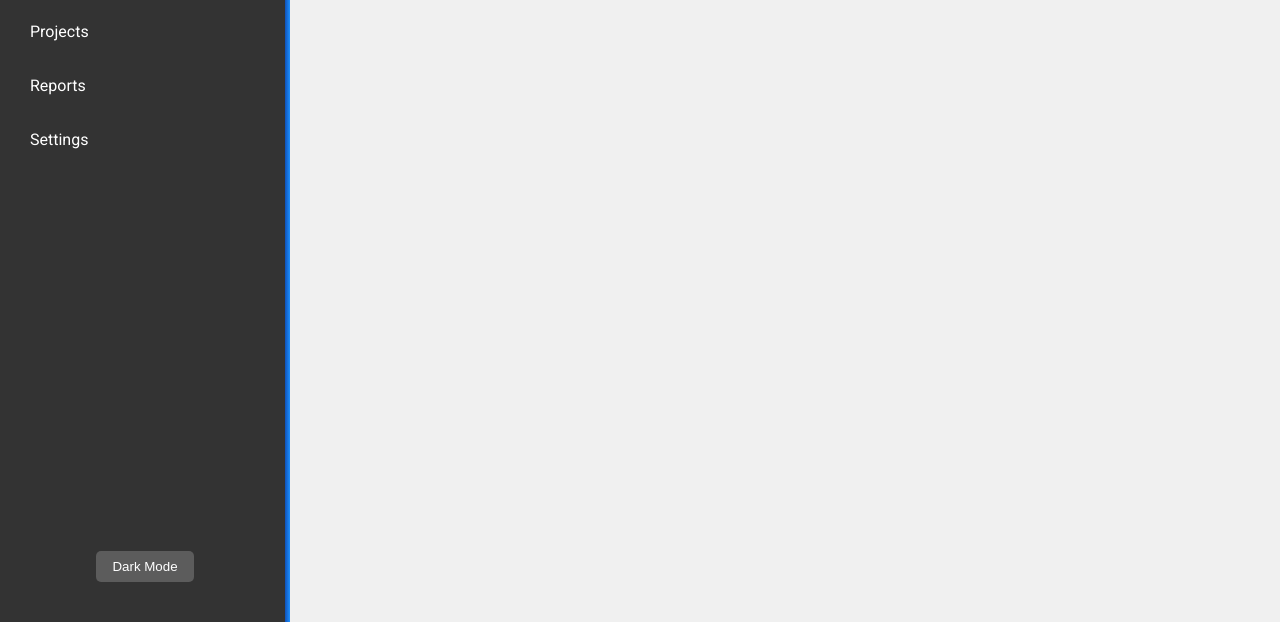
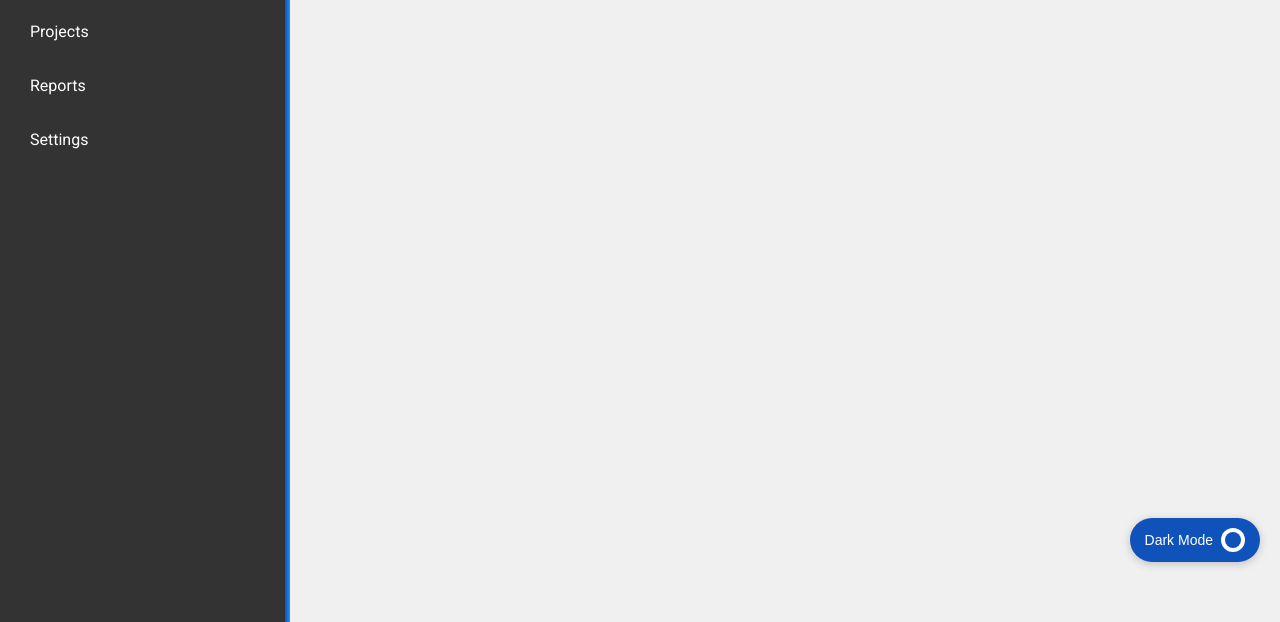
Before and after one commit to OcularGG/octoparency, a website: page pages/index.html in a window 1280 px wide. Shown: the part 218-840 px from the top of the page. Drawn offline with Linux system fonts and the light colour scheme.

Commit message:
v1.1.4.0

```diff
--- a/assets/css/styles.css
+++ b/assets/css/styles.css
@@ -94,25 +94,85 @@ body.dark-mode {
     background-color: rgba(255, 255, 255, 0.1);
 }
 
+/* Remove the old theme toggle from sidebar */
 .theme-toggle {
-    margin-top: auto;
-    margin-bottom: 20px;
-    width: 100%;
-    text-align: center;
+    display: none;
 }
 
-.theme-toggle button {
-    background-color: rgba(255, 255, 255, 0.2);
+/* New floating theme toggle */
+.theme-toggle-floating {
+    position: fixed;
+    bottom: 20px;
+    right: 20px;
+    z-index: 100;
+}
+
+.theme-toggle-floating button {
+    display: flex;
+    align-items: center;
+    background-color: var(--btn-color);
     color: white;
     border: none;
-    padding: 8px 16px;
-    border-radius: 5px;
+    padding: 10px 15px;
+    border-radius: 30px;
     cursor: pointer;
-    transition: background-color 0.3s;
+    box-shadow: 0 2px 10px rgba(0, 0, 0, 0.2);
+    transition: all 0.3s ease;
 }
 
-.theme-toggle button:hover {
-    background-color: rgba(255, 255, 255, 0.3);
+.theme-toggle-floating button:hover {
+    background-color: var(--btn-hover-color);
+    box-shadow: 0 4px 15px rgba(0, 0, 0, 0.3);
+    transform: translateY(-2px);
+}
+
+.toggle-icon {
+    display: inline-block;
+    width: 24px;
+    height: 24px;
+    background-color: white;
+    border-radius: 50%;
+    margin-left: 8px;
+    position: relative;
+    transition: background-color 0.3s ease;
+}
+
+.toggle-icon::before {
+    content: '';
+    position: absolute;
+    top: 50%;
+    left: 4px;
+    width: 16px;
+    height: 16px;
+    background-color: var(--btn-color);
+    border-radius: 50%;
+    transform: translateY(-50%);
+    transition: left 0.3s ease, background-color 0.3s ease;
+}
+
+body.dark-mode .toggle-icon::before {
+    left: calc(100% - 20px);
+    background-color: var(--btn-color);
+}
+
+.mode-text {
+    font-size: 14px;
+    font-weight: 500;
+}
+
+/* Adjust responsive behavior */
+@media (max-width: 768px) {
+    .mode-text {
+        display: none;
+    }
+
+    .theme-toggle-floating button {
+        padding: 10px;
+    }
+
+    .toggle-icon {
+        margin-left: 0;
+    }
 }
 
 .main-content {
--- a/assets/js/script.js
+++ b/assets/js/script.js
@@ -71,13 +71,14 @@ document.addEventListener('DOMContentLoaded', () => {
 
     // Dark mode toggle
     const themeToggleBtn = document.getElementById('theme-toggle-btn');
+    const modeText = themeToggleBtn.querySelector('.mode-text');
     const body = document.body;
 
     // Check for saved theme preference or default to light
     const savedTheme = localStorage.getItem('theme');
     if (savedTheme === 'dark') {
         body.classList.add('dark-mode');
-        themeToggleBtn.textContent = 'Light Mode';
+        modeText.textContent = 'Light Mode';
     }
 
     // Theme toggle functionality
@@ -87,7 +88,7 @@ document.addEventListener('DOMContentLoaded', () => {
 
         // Update button text
         const isDarkMode = body.classList.contains('dark-mode');
-        themeToggleBtn.textContent = isDarkMode ? 'Light Mode' : 'Dark Mode';
+        modeText.textContent = isDarkMode ? 'Light Mode' : 'Dark Mode';
 
         // Save preference to localStorage
         localStorage.setItem('theme', isDarkMode ? 'dark' : 'light');
--- a/pages/index.html
+++ b/pages/index.html
@@ -21,9 +21,6 @@
                 <li><a href="#" class="nav-link">Settings</a></li>
             </ul>
         </nav>
-        <div class="theme-toggle">
-            <button id="theme-toggle-btn">Dark Mode</button>
-        </div>
     </div>
     <div class="main-content">
         <button class="login-button">LOGIN</button>
@@ -33,5 +30,13 @@
             <!-- Additional content can go here -->
         </div>
     </div>
+
+    <!-- New floating theme toggle button -->
+    <div class="theme-toggle-floating">
+        <button id="theme-toggle-btn">
+            <span class="mode-text">Dark Mode</span>
+            <span class="toggle-icon"></span>
+        </button>
+    </div>
 </body>
 </html>
```
